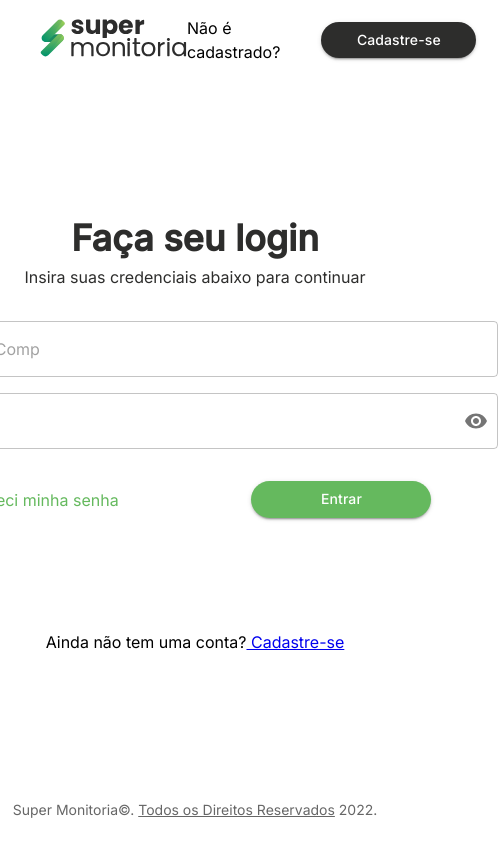
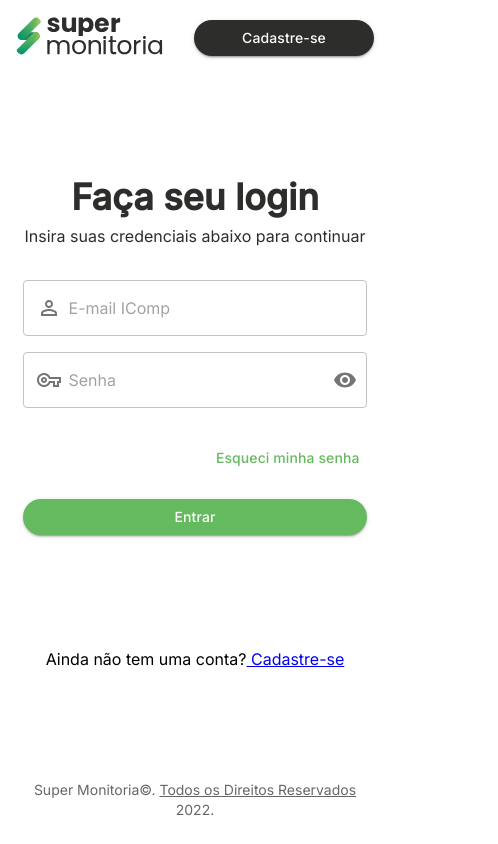
Before and after one commit to ajuda-ai-ufam/frontend, a React (Create React App) app: page / in a window 390 px wide. Shown: the whole page, 498 px wide, since content can reach past the window. Built offline with nearby package versions, Linux system fonts and the light colour scheme.

Commit message:
feat: Login na versão mobile

```diff
--- a/src/screens/login/components/FormLogin/index.tsx
+++ b/src/screens/login/components/FormLogin/index.tsx
@@ -9,15 +9,16 @@ import {
   Typography,
 } from '@mui/material';
 import { NavLink } from 'react-router-dom';
-import { Button } from '../../../../components/button';
 import useLogin from '../../hooks/useLogin';
 import {
   Container,
   ContainerBottom,
   ContainerLogin,
   ContainerUp,
+  ForgotPasswordButton,
+  LoginButton,
+  TypographyCredentials,
   TypographyLogin,
-  TypographyCredentials,
 } from './styles';
 
 const FormLogin = () => {
@@ -50,7 +51,7 @@ const FormLogin = () => {
               <PermIdentityOutlinedIcon />
             </InputAdornment>
           }
-          sx={{ mt: 4, width: '60ch' }}
+          sx={{ mt: 4, width: '100%' }}
         />
 
         <OutlinedInput
@@ -77,14 +78,12 @@ const FormLogin = () => {
               </IconButton>
             </InputAdornment>
           }
-          sx={{ mt: 2, width: '60ch' }}
+          sx={{ mt: 2, width: '100%' }}
         />
 
         <ContainerLogin sx={{ m: 4 }}>
-          <Typography color="primary" align="center">
-            Esqueci minha senha
-          </Typography>
-          <Button color="primary">Entrar</Button>
+          <ForgotPasswordButton>Esqueci minha senha</ForgotPasswordButton>
+          <LoginButton>Entrar</LoginButton>
         </ContainerLogin>
       </ContainerUp>
 
--- a/src/screens/login/components/FormLogin/styles.ts
+++ b/src/screens/login/components/FormLogin/styles.ts
@@ -1,10 +1,13 @@
-import { Box } from '@mui/system';
 import type { TypographyProps } from '@material-ui/core';
 import { styled as styledMUI } from '@material-ui/core/styles';
 import Typography from '@material-ui/core/Typography';
+import { Button as MUIButton } from '@mui/material';
+import { Box } from '@mui/system';
 import React from 'react';
 
 import styled from 'styled-components';
+import { Button } from '../../../../components/button';
+import theme from '../../../../utils/theme';
 
 type TypographyPLogin = React.ComponentType<
   TypographyProps<'h1', { component: 'h1' }>
@@ -30,10 +33,32 @@ export const ContainerUp = styled(Box).attrs({
 export const ContainerLogin = styled(Box).attrs({
   display: 'flex',
   flexDirection: 'row',
-  justifyContent: 'space-around',
+  justifyContent: 'space-between',
   alignItems: 'center',
   width: '100%',
-})``;
+})`
+  @media (max-width: ${theme.breakpoints.values.sm}px) {
+    flex-direction: column !important;
+  }
+`;
+
+export const LoginButton = styled(Button).attrs({
+  color: 'primary',
+})`
+  @media (max-width: ${theme.breakpoints.values.sm}px) {
+    width: 100% !important;
+    margin-top: 22px !important;
+  }
+`;
+
+export const ForgotPasswordButton = styled(MUIButton).attrs({
+  variant: 'text',
+  color: 'primary',
+})`
+  @media (max-width: ${theme.breakpoints.values.sm}px) {
+    align-self: flex-end;
+  }
+`;
 
 export const ContainerBottom = styled(Box).attrs({
   display: 'flex',
--- a/src/screens/login/components/WelcomeArea/index.tsx
+++ b/src/screens/login/components/WelcomeArea/index.tsx
@@ -13,6 +13,7 @@ import {
   ContainerMiddle,
   ContainerRegister,
   ContainerUp,
+  ContainerRegisterText,
   PatternBox,
 } from './styles';
 
@@ -27,12 +28,10 @@ const WelcomeArea = () => {
         </ContainerLogo>
 
         <ContainerRegister>
-          <Typography>Não é cadastrado?</Typography>
-          <Button
-            color="secondary"
-            sx={{ ml: 2 }}
-            onClick={handleRegisterClick}
-          >
+          <ContainerRegisterText>
+            <Typography>Não é cadastrado?</Typography>
+          </ContainerRegisterText>
+          <Button color="secondary" onClick={handleRegisterClick}>
             Cadastre-se
           </Button>
         </ContainerRegister>
--- a/src/screens/login/components/WelcomeArea/styles.ts
+++ b/src/screens/login/components/WelcomeArea/styles.ts
@@ -12,6 +12,10 @@ export const Container = styled(Box).attrs({
   @media (max-width: ${theme.breakpoints.values.lg}px) {
     width: 100vw !important;
   }
+
+  @media (max-width: ${theme.breakpoints.values.sm}px) {
+    margin: 0 16px 0 16px !important;
+  }
 `;
 
 export const ContainerUp = styled(Box).attrs({
@@ -24,6 +28,10 @@ export const ContainerUp = styled(Box).attrs({
   @media (max-width: ${theme.breakpoints.values.lg}px) {
     justify-content: space-between !important;
   }
+
+  @media (max-width: ${theme.breakpoints.values.sm}px) {
+    margin: 16px 0 0 0 !important;
+  }
 `;
 
 export const ContainerRegister = styled(Box).attrs({
@@ -31,6 +39,14 @@ export const ContainerRegister = styled(Box).attrs({
   flexDirection: 'row',
   alignItems: 'center',
 })``;
+
+export const ContainerRegisterText = styled(Box).attrs({
+  marginRight: '16px',
+})`
+  @media (max-width: ${theme.breakpoints.values.sm}px) {
+    display: none !important;
+  }
+`;
 
 export const ContainerLogo = styled(Box)`
   @media (min-width: ${theme.breakpoints.values.lg}px) {
```
